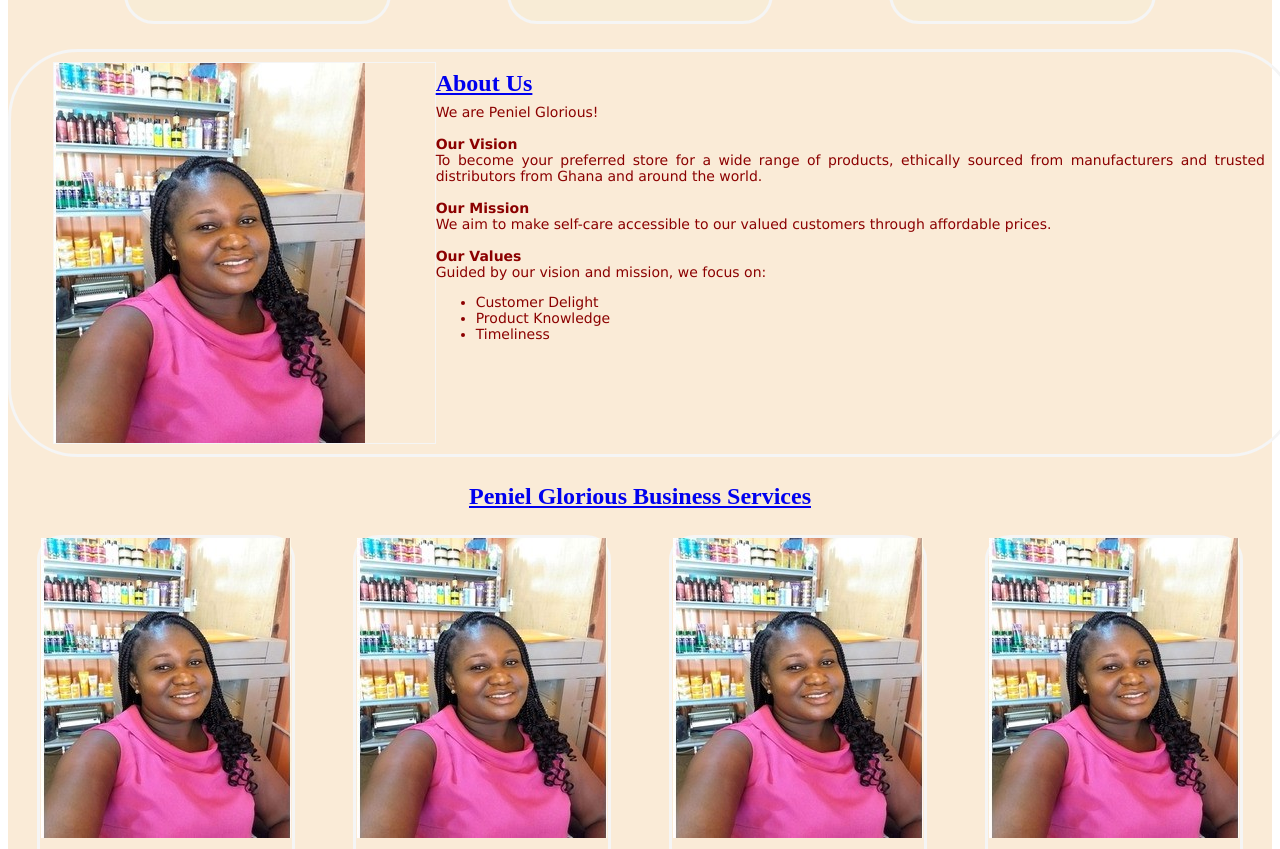
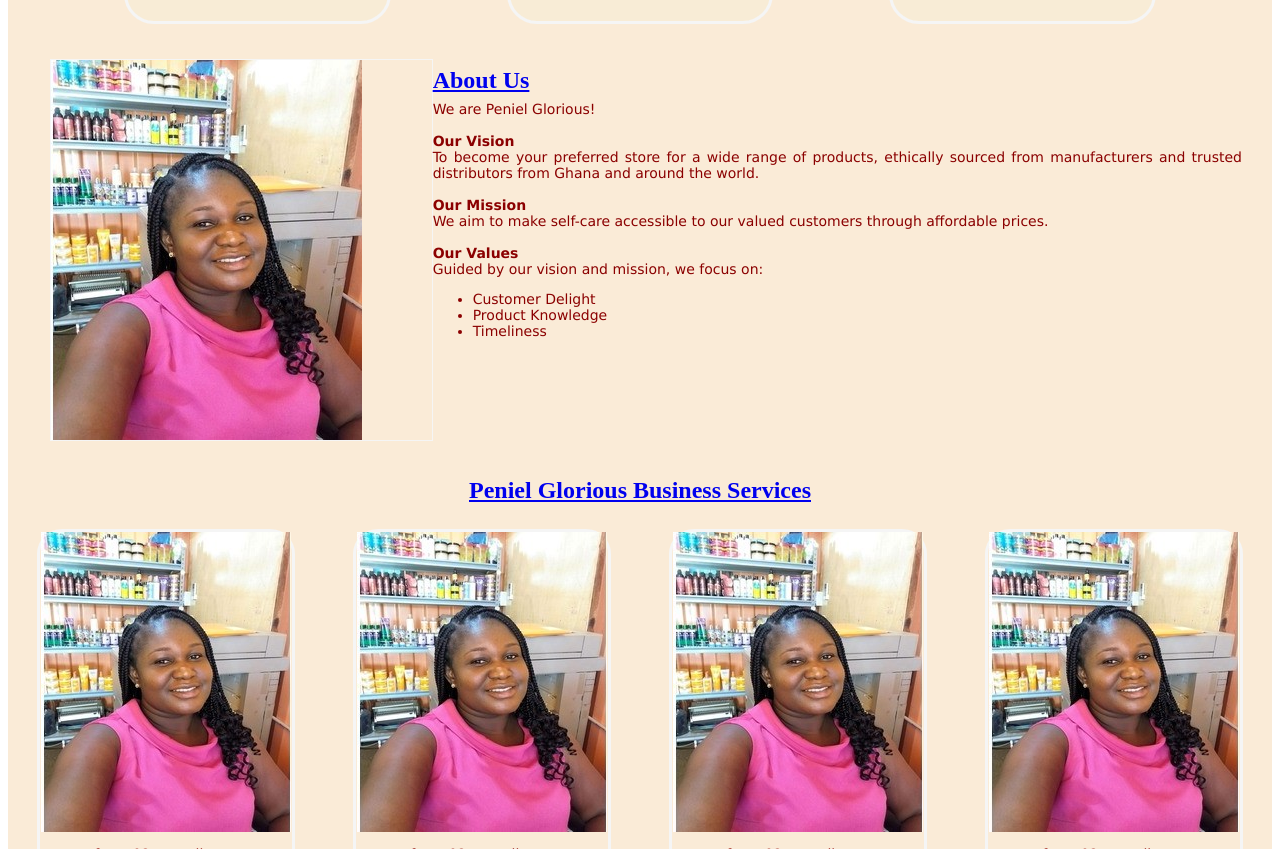
Before and after one commit to Akua1039/Tech4Girls_homework4, a plain HTML site: page index.html in a window 1280 px wide. Shown: the part 913-1762 px from the top of the page. Drawn offline with Linux system fonts and the light colour scheme.

Commit message:
editted files

```diff
--- a/src/style.css
+++ b/src/style.css
@@ -64,19 +64,19 @@ h4{
 .aboutus_container{
     display: flex;
     width: 100%;
-    border-radius: 70px;
+    border-radius: 50px;
     justify-content: left;
     padding-right: 20%; text-align: justify;
-    border: 3px solid whitesmoke;
-    padding: 10px; border: 3px solid whitesmoke; margin: 2% 0;
-  }
+    padding: 10px;
+    margin: 10px;
+   }
 .image_container{
     flex: 1;
     justify-content: space-between;
 }
 .text_container{
     flex: 2;
-    padding-right: 20px;
+    padding-right: 50px;
     justify-content: center;
 }
 p {
```
